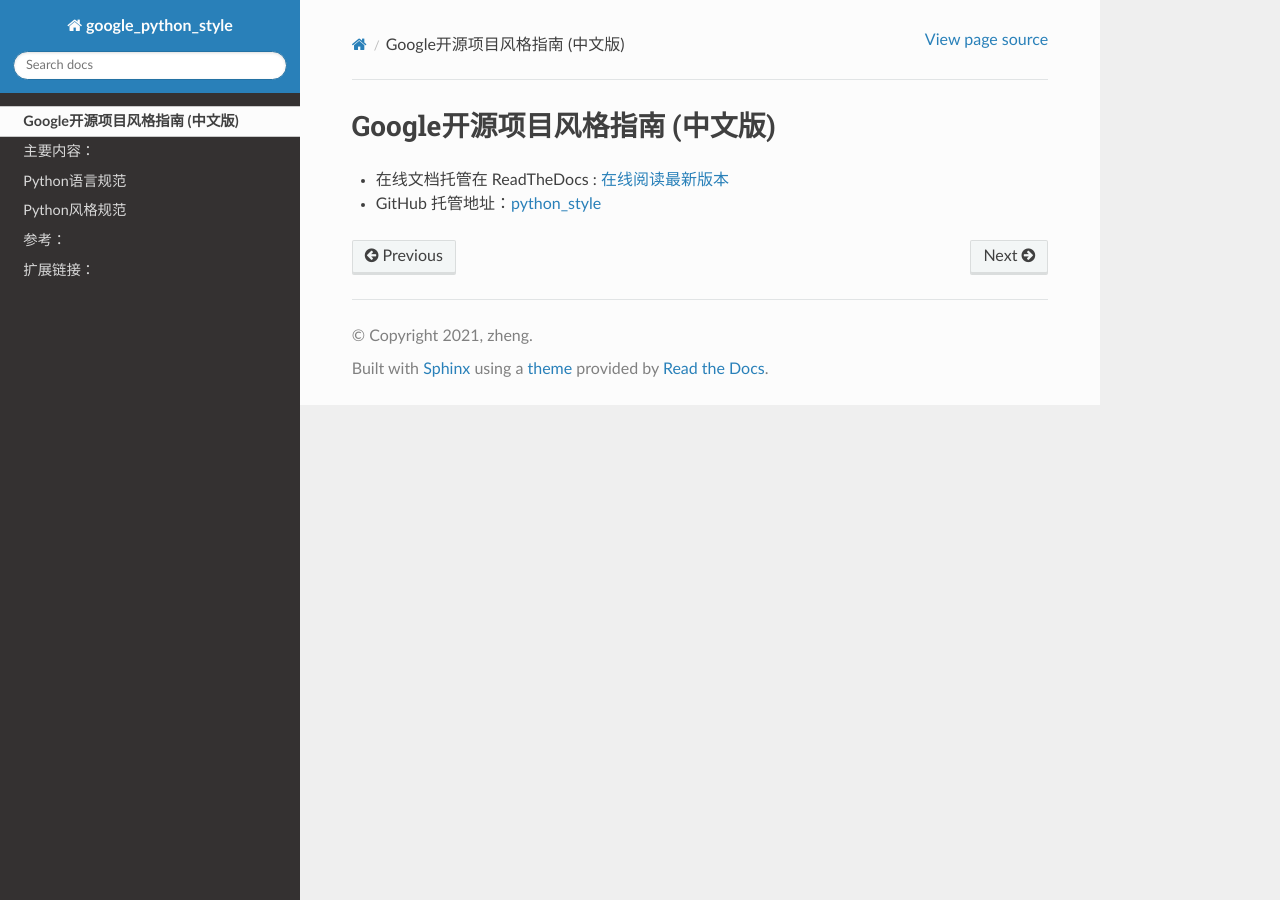
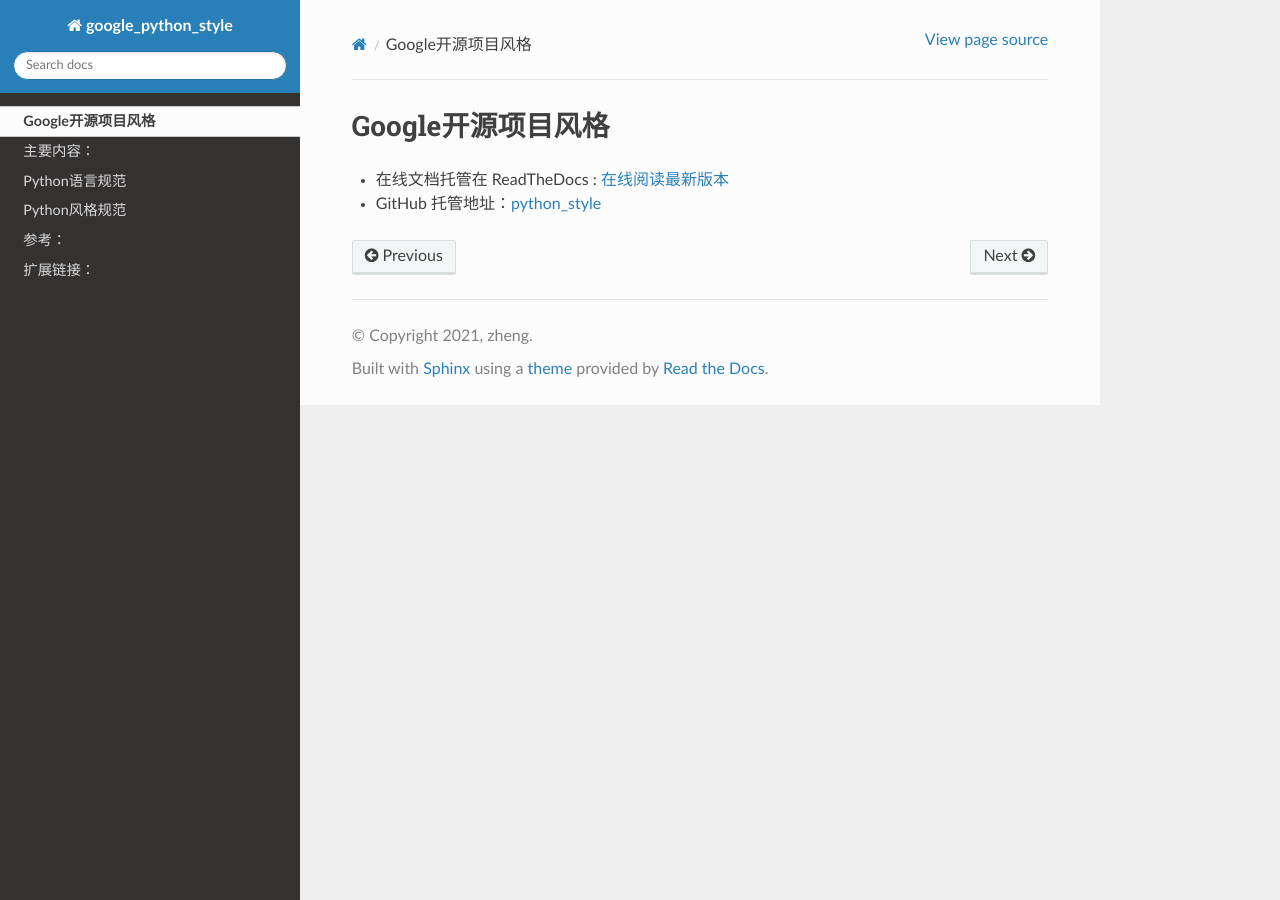
Before and after one commit to helaingzheng/zhenghl_python_style, a Sphinx documentation site: the page built from source/intro.rst, in a window 1280 px wide. Built offline with Sphinx 7.4.7 and the Read the Docs theme 2.0.0, drawn with Linux system fonts in a browser that asks for light colours.

Commit message:
修改intro标题

```diff
--- a/source/intro.rst
+++ b/source/intro.rst
@@ -1,4 +1,4 @@
-Google开源项目风格指南 (中文版)
+Google开源项目风格
 ================================
 
 * 在线文档托管在 ReadTheDocs : `在线阅读最新版本 <https://zhl-python-style.readthedocs.io/zh/latest/>`_
```
Also changed, not shown: 9 other files.
